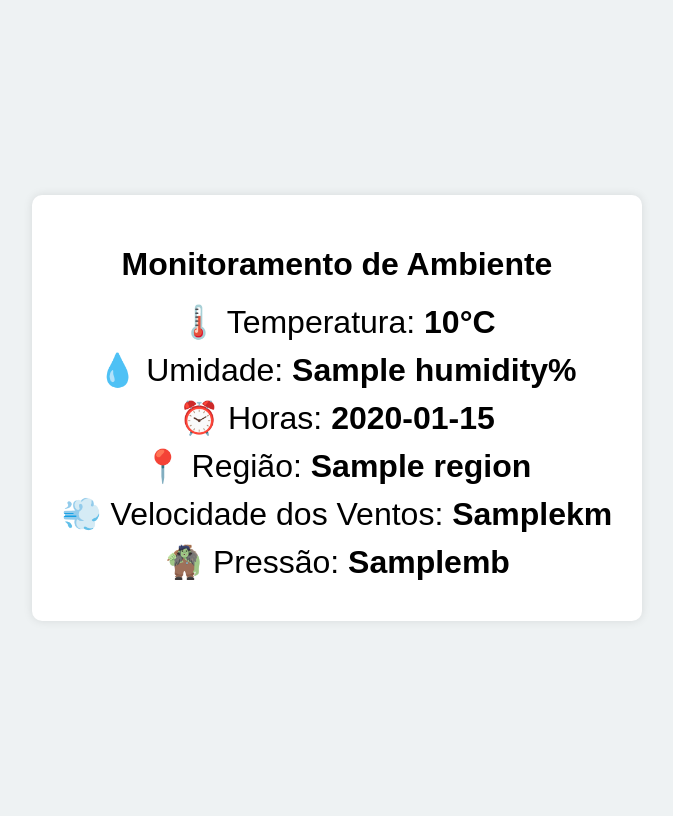
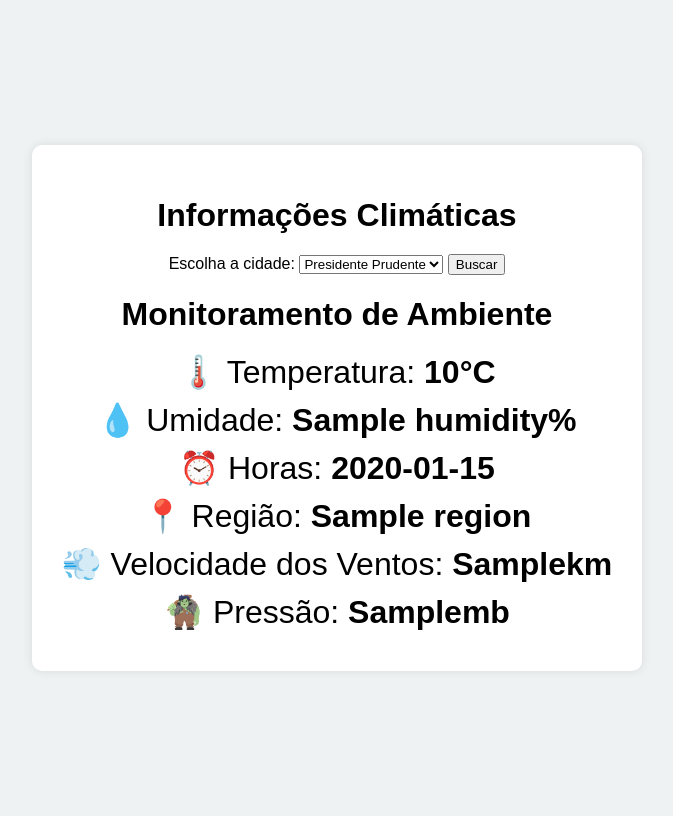
Before and after one commit to hiryukaen/API-CEP, a Flask app: page /tempo in a window 1280 px wide. Shown: the whole page, without its empty margins (303-976 px from the left). Run offline with Flask 3, Linux system fonts and the light colour scheme; a database or web service that is not in the repository returns one stand-in record (values such as "Sample title"); data that the repository does not hold is empty.

Commit message:
Climaultimate

```diff
--- a/app.py
+++ b/app.py
@@ -1,4 +1,4 @@
-from flask import Flask, jsonify, render_template
+from flask import Flask, jsonify, render_template, request
 import requests
 
 
@@ -23,7 +23,7 @@ def pesquisacep(cep):
 
 @app.route('/tempo', methods=['GET'])
 def tempo():
-    cidade = "Presidente Prudente"
+    cidade = request.args.get('cidade')
     key = "c4380707dde242f4b78202712252204"
     url = f'https://api.weatherapi.com/v1/current.json?key={key}&q={cidade}&lang=pt'
     resposta = requests.get(url)
@@ -37,7 +37,7 @@ def tempo():
     pressure_mb = result['current']['pressure_mb']
 
 
-    return render_template('tempo.html' , temp=temperatura, umid=umidade, loc=localtime, reg=region, vis=vis_km, press=pressure_mb)
+    return render_template('tempo.html' , temp=temperatura, umid=umidade, loc=localtime, reg=region, vis=vis_km, press=pressure_mb, cidade=cidade)
     #return resposta.json()
 
 if __name__ == '__main__':
--- a/templates/tempo.html
+++ b/templates/tempo.html
@@ -29,7 +29,21 @@
     </style>
 </head>
 <body>
+
     <div class="painel">
+        <h1>Informações Climáticas</h1>
+
+        <!-- Formulário para o usuário escolher a cidade -->
+        <form action="/tempo" method="GET">
+            <label for="cidade">Escolha a cidade:</label>
+            <select name="cidade" id="cidade">
+                <option value="Presidente Prudente">Presidente Prudente</option>
+                <option value="São Paulo">São Paulo</option>
+                <option value="Rio de Janeiro">Rio de Janeiro</option>
+                <option value="Belo Horizonte">Belo Horizonte</option>
+                <!-- Adicione mais cidades conforme necessário -->
+            </select>
+            <button type="submit">Buscar</button>
         <h1>Monitoramento de Ambiente</h1>
         <div class="dado">🌡️ Temperatura: <strong>{{ temp }}°C</strong></div>
         <div class="dado">💧 Umidade: <strong>{{ umid }}%</strong></div>
```
